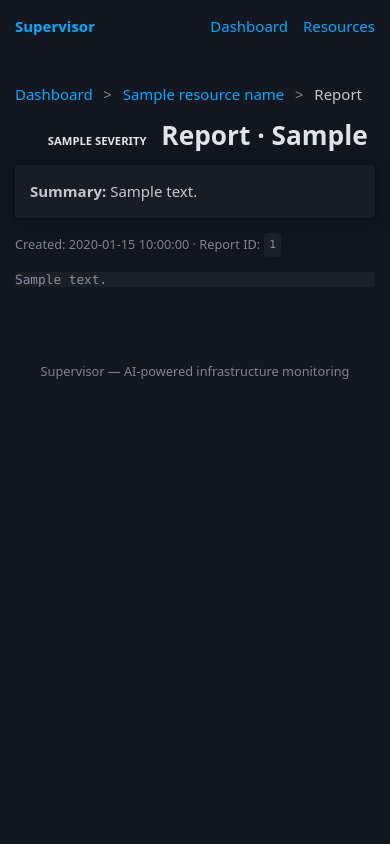
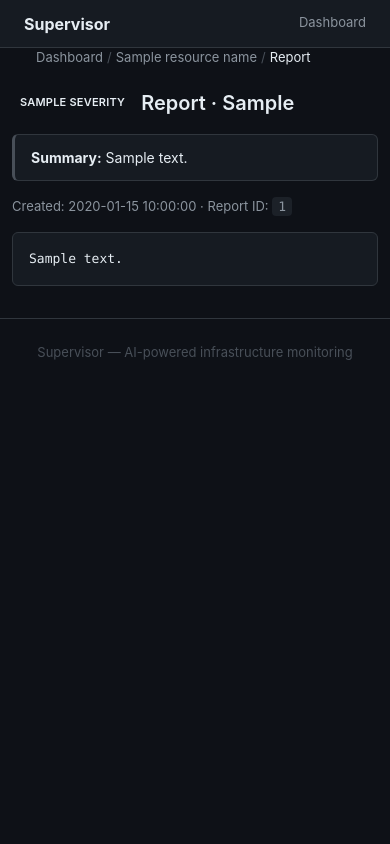
Before and after one commit to devsquall/supavision, a FastAPI app: template src/supervisor/web/templates/report_detail.html in a window 390 px wide. Run offline with FastAPI, Linux system fonts and the light colour scheme; the template is opened without the code that fills it: most values are stand-ins (such as "Sample title", 1, 10 or a date in 2020); parts of the project's set-up code (start-up, migrations or seed data) failed here and were passed over; some libraries are stand-ins or nearby versions.

Commit message:
Dashboard rewrite: custom CSS design system, zero framework dependencies
Replaced PicoCSS prototype with production-quality custom CSS:
- Design tokens: 20+ CSS custom properties (colors, spacing, typography)
- GitHub-inspired dark palette with WCAG AA contrast ratios
- 4px spacing grid (4, 8, 12, 16, 24, 32, 48)
- System font stack (no downloads)
- Responsive: 3 breakpoints (desktop → tablet → mobile)

Components (BEM naming):
- .nav: sticky 48px top bar
- .stat-card: colored top border, severity variants
- .resource-card: left accent border, header/info/meta sections
- .badge: 11px uppercase pills with dim background
- .btn: 32px height, outline variant, disabled state
- .table: bordered container, alternating rows, uppercase headers
- .report-view: monospace scrollable pre
- .breadcrumb: slash-separated navigation
- .toast: slide-in notifications (success/error), auto-dismiss 3s
- .skeleton: shimmer loading placeholders

Interactions (50 lines vanilla JS):
- Button shows "Running..." on click, re-enables after 2s
- Toast notification on action success/error
- Filtered to user actions only (not polling refreshes)

Backend fixes:
- Action endpoints return 204 (not dead HTML)
- Resource validation before background tasks
- Static file serving via FastAPI StaticFiles mount

Accessibility:
- ARIA roles (navigation, main, region, polite live regions)
- Semantic HTML (nav, main, th scope, sr-only labels)
- Keyboard-navigable buttons and links
- Text labels on all severity indicators (not color-only)

Co-Authored-By: Claude Opus 4.6 (1M context) <noreply@anthropic.com>

```diff
--- a/src/supervisor/web/app.py
+++ b/src/supervisor/web/app.py
@@ -5,8 +5,10 @@ from __future__ import annotations
 import asyncio
 import logging
 from contextlib import asynccontextmanager
+from pathlib import Path
 
 from fastapi import FastAPI
+from fastapi.staticfiles import StaticFiles
 
 from ..db import Store
 from ..engine import Engine
@@ -57,6 +59,10 @@ def create_app(
         version="0.1.0",
         lifespan=lifespan,
     )
+    # Static files (CSS, JS)
+    static_dir = Path(__file__).parent / "static"
+    app.mount("/static", StaticFiles(directory=str(static_dir)), name="static")
+
     app.include_router(api_router)       # /api/v1/* (JSON, requires API key)
     app.include_router(dashboard_router)  # /* (HTML, no auth for dashboard)
 
--- /dev/null
+++ b/src/supervisor/web/static/style.css
@@ -0,0 +1,260 @@
+/* Supervisor — Custom CSS Design System
+   Dark theme, 4px spacing grid, system fonts, zero dependencies */
+
+:root {
+  --color-bg:        #0e1117;
+  --color-surface:   #161b22;
+  --color-surface-2: #1c2128;
+  --color-text:      #e6edf3;
+  --color-text-2:    #8b949e;
+  --color-muted:     #484f58;
+  --color-border:    #30363d;
+  --color-link:      #58a6ff;
+  --color-link-hover:#79c0ff;
+
+  --color-critical:     #f85149;
+  --color-critical-dim: rgba(248, 81, 73, 0.15);
+  --color-warning:      #d29922;
+  --color-warning-dim:  rgba(210, 153, 34, 0.15);
+  --color-healthy:      #3fb950;
+  --color-healthy-dim:  rgba(63, 185, 80, 0.15);
+  --color-unknown:      #484f58;
+  --color-unknown-dim:  rgba(72, 79, 88, 0.15);
+
+  --sp-1: 4px; --sp-2: 8px; --sp-3: 12px; --sp-4: 16px;
+  --sp-6: 24px; --sp-8: 32px; --sp-12: 48px;
+
+  --font-sans: -apple-system, BlinkMacSystemFont, "Segoe UI", "Noto Sans", Helvetica, Arial, sans-serif;
+  --font-mono: ui-monospace, SFMono-Regular, "SF Mono", Menlo, Consolas, monospace;
+
+  --text-xs: 0.6875rem; --text-sm: 0.8125rem; --text-base: 0.875rem;
+  --text-lg: 1rem; --text-xl: 1.25rem; --text-2xl: 1.75rem;
+
+  --radius-sm: 4px; --radius-md: 6px;
+  --transition: 150ms ease;
+  --nav-h: 48px;
+  --max-w: 1200px;
+}
+
+/* Reset */
+*, *::before, *::after { box-sizing: border-box; margin: 0; padding: 0; }
+html { font-size: 16px; }
+body {
+  font-family: var(--font-sans); font-size: var(--text-base);
+  line-height: 1.5; color: var(--color-text); background: var(--color-bg);
+  min-height: 100vh;
+}
+a { color: var(--color-link); text-decoration: none; }
+a:hover { color: var(--color-link-hover); text-decoration: underline; }
+code {
+  font-family: var(--font-mono); font-size: var(--text-sm);
+  background: var(--color-surface-2); padding: 2px 6px; border-radius: var(--radius-sm);
+}
+h2 { font-size: var(--text-xl); font-weight: 600; margin-bottom: var(--sp-4); }
+h3 { font-size: var(--text-lg); font-weight: 600; margin-bottom: var(--sp-3); }
+ul, ol { padding-left: var(--sp-6); }
+li { margin-bottom: var(--sp-1); }
+details { margin-bottom: var(--sp-4); }
+summary { cursor: pointer; font-weight: 500; padding: var(--sp-2) 0; }
+
+/* Layout */
+.container { max-width: var(--max-w); margin: 0 auto; padding: 0 var(--sp-6); }
+.main { padding: var(--sp-6) 0 var(--sp-12); }
+@media (max-width: 768px) { .container { padding: 0 var(--sp-4); } }
+@media (max-width: 480px) { .container { padding: 0 var(--sp-3); } }
+
+/* Nav */
+.nav {
+  height: var(--nav-h); border-bottom: 1px solid var(--color-border);
+  background: var(--color-surface); display: flex; align-items: center;
+  padding: 0 var(--sp-6); position: sticky; top: 0; z-index: 100;
+}
+.nav-inner {
+  max-width: var(--max-w); margin: 0 auto; width: 100%;
+  display: flex; align-items: center; justify-content: space-between;
+}
+.nav-brand {
+  font-weight: 700; font-size: var(--text-lg);
+  color: var(--color-text); text-decoration: none;
+}
+.nav-brand:hover { color: var(--color-text); text-decoration: none; }
+.nav-links { display: flex; gap: var(--sp-4); list-style: none; }
+.nav-links a {
+  font-size: var(--text-sm); color: var(--color-text-2); text-decoration: none;
+}
+.nav-links a:hover { color: var(--color-text); }
+
+/* Stats Grid */
+.stats-grid {
+  display: grid; grid-template-columns: repeat(4, 1fr);
+  gap: var(--sp-4); margin-bottom: var(--sp-6);
+}
+@media (max-width: 768px) { .stats-grid { grid-template-columns: repeat(2, 1fr); } }
+@media (max-width: 480px) { .stats-grid { grid-template-columns: 1fr; } }
+
+.stat-card {
+  background: var(--color-surface); border: 1px solid var(--color-border);
+  border-top: 3px solid var(--color-border); border-radius: var(--radius-md);
+  padding: var(--sp-4); text-align: center;
+}
+.stat-card--critical { border-top-color: var(--color-critical); }
+.stat-card--warning  { border-top-color: var(--color-warning); }
+.stat-card--healthy  { border-top-color: var(--color-healthy); }
+
+.stat-number { font-size: var(--text-2xl); font-weight: 700; line-height: 1; }
+.stat-card--critical .stat-number { color: var(--color-critical); }
+.stat-card--warning  .stat-number { color: var(--color-warning); }
+.stat-card--healthy  .stat-number { color: var(--color-healthy); }
+.stat-label { font-size: var(--text-sm); color: var(--color-text-2); margin-top: var(--sp-1); }
+
+/* Resource Card */
+.resource-card {
+  background: var(--color-surface); border: 1px solid var(--color-border);
+  border-left: 3px solid var(--color-muted); border-radius: var(--radius-md);
+  padding: var(--sp-3) var(--sp-4); margin-bottom: var(--sp-3);
+}
+.resource-card--healthy  { border-left-color: var(--color-healthy); }
+.resource-card--warning  { border-left-color: var(--color-warning); }
+.resource-card--critical { border-left-color: var(--color-critical); }
+
+.resource-card-header {
+  display: flex; align-items: center; justify-content: space-between; gap: var(--sp-3);
+}
+.resource-card-info {
+  display: flex; align-items: center; gap: var(--sp-2); min-width: 0; flex: 1;
+}
+.resource-card-name {
+  font-weight: 500; color: var(--color-link); text-decoration: none;
+  white-space: nowrap; overflow: hidden; text-overflow: ellipsis;
+}
+.resource-card-name:hover { color: var(--color-link-hover); text-decoration: underline; }
+.resource-card-meta {
+  font-size: var(--text-sm); color: var(--color-text-2); margin-top: var(--sp-1); padding-left: var(--sp-1);
+}
+@media (max-width: 480px) {
+  .resource-card-header { flex-direction: column; align-items: flex-start; }
+  .resource-card-header .btn { align-self: flex-end; margin-top: var(--sp-2); }
+}
+
+/* Badge */
+.badge {
+  display: inline-flex; align-items: center;
+  padding: 2px var(--sp-2); border-radius: 10px;
+  font-size: var(--text-xs); font-weight: 600; text-transform: uppercase;
+  letter-spacing: 0.02em; white-space: nowrap; vertical-align: middle;
+}
+.badge--healthy  { background: var(--color-healthy-dim);  color: var(--color-healthy); }
+.badge--warning  { background: var(--color-warning-dim);  color: var(--color-warning); }
+.badge--critical { background: var(--color-critical-dim);  color: var(--color-critical); }
+.badge--unknown  { background: var(--color-unknown-dim);  color: var(--color-unknown); }
+.badge--type {
+  background: var(--color-surface-2); color: var(--color-text-2);
+  border: 1px solid var(--color-border);
+}
+
+/* Button */
+.btn {
+  display: inline-flex; align-items: center; justify-content: center; gap: var(--sp-1);
+  height: 32px; padding: 0 var(--sp-3);
+  font-family: var(--font-sans); font-size: var(--text-sm); font-weight: 500;
+  color: #fff; background: var(--color-link); border: 1px solid transparent;
+  border-radius: var(--radius-md); cursor: pointer; transition: background var(--transition);
+  text-decoration: none; white-space: nowrap; line-height: 1;
+}
+.btn:hover { background: var(--color-link-hover); color: #fff; text-decoration: none; }
+.btn:disabled { opacity: 0.5; cursor: not-allowed; pointer-events: none; }
+.btn-outline {
+  background: transparent; color: var(--color-text-2); border-color: var(--color-border);
+}
+.btn-outline:hover {
+  background: var(--color-surface-2); color: var(--color-text); border-color: var(--color-text-2);
+}
+
+/* Table */
+.table-wrap {
+  overflow-x: auto; border: 1px solid var(--color-border); border-radius: var(--radius-md);
+}
+.table { width: 100%; border-collapse: collapse; font-size: var(--text-sm); }
+.table th, .table td {
+  padding: var(--sp-2) var(--sp-3); text-align: left; border-bottom: 1px solid var(--color-border);
+}
+.table th {
+  font-weight: 500; color: var(--color-text-2); background: var(--color-surface);
+  font-size: 0.75rem; text-transform: uppercase; letter-spacing: 0.04em;
+}
+.table tbody tr:nth-child(even) { background: var(--color-surface); }
+.table tbody tr:hover { background: var(--color-surface-2); }
+.table tbody tr:last-child td { border-bottom: none; }
+
+/* Report View */
+.report-view {
+  background: var(--color-surface); border: 1px solid var(--color-border);
+  border-radius: var(--radius-md); padding: var(--sp-4);
+  max-height: 600px; overflow-y: auto;
+  font-family: var(--font-mono); font-size: var(--text-sm);
+  line-height: 1.5; white-space: pre-wrap; word-break: break-word;
+}
+
+/* Breadcrumb */
+.breadcrumb { display: flex; gap: var(--sp-1); list-style: none; margin: 0 0 var(--sp-4); font-size: var(--text-sm); }
+.breadcrumb li { display: flex; align-items: center; }
+.breadcrumb li + li::before { content: "/"; margin-right: var(--sp-1); color: var(--color-muted); }
+.breadcrumb a { color: var(--color-text-2); }
+.breadcrumb a:hover { color: var(--color-text); }
+
+/* Toast */
+.toast-container {
+  position: fixed; top: calc(var(--nav-h) + var(--sp-3)); right: var(--sp-4);
+  z-index: 200; display: flex; flex-direction: column; gap: var(--sp-2); pointer-events: none;
+}
+.toast {
+  background: var(--color-surface); border: 1px solid var(--color-border);
+  border-radius: var(--radius-md); padding: var(--sp-3) var(--sp-4);
+  font-size: var(--text-sm); box-shadow: 0 4px 12px rgba(0,0,0,0.4);
+  pointer-events: auto; animation: toast-in var(--transition) ease forwards; max-width: 360px;
+}
+.toast--success { border-left: 3px solid var(--color-healthy); }
+.toast--error   { border-left: 3px solid var(--color-critical); }
+.toast.hiding   { animation: toast-out var(--transition) ease forwards; }
+@keyframes toast-in  { from { opacity:0; transform:translateX(20px); } to { opacity:1; transform:translateX(0); } }
+@keyframes toast-out { from { opacity:1; transform:translateX(0); } to { opacity:0; transform:translateX(20px); } }
+
+/* Skeleton */
+.skeleton {
+  background: var(--color-surface); border-radius: var(--radius-md);
+  position: relative; overflow: hidden;
+}
+.skeleton::after {
+  content: ""; position: absolute; inset: 0;
+  background: linear-gradient(90deg, transparent, var(--color-surface-2), transparent);
+  animation: shimmer 1.5s ease-in-out infinite;
+}
+@keyframes shimmer { from { transform: translateX(-100%); } to { transform: translateX(100%); } }
+.skeleton-card { height: 56px; margin-bottom: var(--sp-3); }
+
+/* Utility */
+.text-muted { color: var(--color-text-2); }
+.text-sm { font-size: var(--text-sm); }
+.page-header {
+  display: flex; align-items: center; justify-content: space-between;
+  gap: var(--sp-4); margin-bottom: var(--sp-4); flex-wrap: wrap;
+}
+.page-header h2 { margin-bottom: 0; display: flex; align-items: center; gap: var(--sp-2); }
+.actions { display: flex; gap: var(--sp-2); }
+.empty-state {
+  background: var(--color-surface); border: 1px dashed var(--color-border);
+  border-radius: var(--radius-md); padding: var(--sp-8) var(--sp-6);
+  text-align: center; color: var(--color-text-2);
+}
+.footer {
+  text-align: center; padding: var(--sp-6) 0; color: var(--color-muted);
+  font-size: var(--text-sm); border-top: 1px solid var(--color-border); margin-top: var(--sp-8);
+}
+.mt-4 { margin-top: var(--sp-4); }
+.mt-6 { margin-top: var(--sp-6); }
+.mb-4 { margin-bottom: var(--sp-4); }
+.mb-6 { margin-bottom: var(--sp-6); }
+.sr-only {
+  position: absolute; width: 1px; height: 1px; padding: 0; margin: -1px;
+  overflow: hidden; clip: rect(0,0,0,0); border: 0;
+}
--- a/src/supervisor/web/templates/base.html
+++ b/src/supervisor/web/templates/base.html
@@ -1,106 +1,26 @@
 <!DOCTYPE html>
-<html lang="en" data-theme="dark">
+<html lang="en">
 <head>
   <meta charset="utf-8">
   <meta name="viewport" content="width=device-width, initial-scale=1">
   <title>{% block title %}Supervisor{% endblock %}</title>
-    <link rel="stylesheet" href="https://cdn.jsdelivr.net/npm/@picocss/pico@2/css/pico.min.css">
-    <script src="https://unpkg.com/htmx.org@2.0.4"></script>
-    <style>
-        :root {
-            --pico-font-size: 15px;
-        }
-        nav { margin-bottom: 0; }
-        .health-dot {
-            display: inline-block;
-            width: 12px; height: 12px;
-            border-radius: 50%;
-            margin-right: 6px;
-            vertical-align: middle;
-        }
-        .dot-healthy { background: #2ecc71; }
-        .dot-warning { background: #f39c12; }
-        .dot-critical { background: #e74c3c; }
-        .dot-unknown { background: #95a5a6; }
-        .resource-card {
-            border-left: 4px solid var(--pico-muted-border-color);
-            padding: 1rem 1.5rem;
-            margin-bottom: 0.75rem;
-            border-radius: 4px;
-            background: var(--pico-card-background-color);
-        }
-        .resource-card.healthy { border-left-color: #2ecc71; }
-        .resource-card.warning { border-left-color: #f39c12; }
-        .resource-card.critical { border-left-color: #e74c3c; }
-        .badge {
-            display: inline-block;
-            padding: 2px 8px;
-            border-radius: 12px;
-            font-size: 0.75rem;
-            font-weight: 600;
-            text-transform: uppercase;
-        }
-        .badge-healthy { background: #2ecc7130; color: #2ecc71; }
-        .badge-warning { background: #f39c1230; color: #f39c12; }
-        .badge-critical { background: #e74c3c30; color: #e74c3c; }
-        .badge-unknown { background: #95a5a630; color: #95a5a6; }
-        .badge-type {
-            background: var(--pico-muted-border-color);
-            color: var(--pico-muted-color);
-        }
-        .stats-grid {
-            display: grid;
-            grid-template-columns: repeat(auto-fit, minmax(150px, 1fr));
-            gap: 1rem;
-            margin-bottom: 1.5rem;
-        }
-        .stat-card {
-            text-align: center;
-            padding: 1rem;
-            border-radius: 8px;
-            background: var(--pico-card-background-color);
-        }
-        .stat-card .number {
-            font-size: 2rem;
-            font-weight: 700;
-            line-height: 1;
-        }
-        .stat-card .label {
-            font-size: 0.8rem;
-            color: var(--pico-muted-color);
-            margin-top: 0.25rem;
-        }
-        pre.report {
-            max-height: 500px;
-            overflow-y: auto;
-            font-size: 0.85rem;
-            white-space: pre-wrap;
-        }
-        .actions { display: flex; gap: 0.5rem; }
-        .actions button, .actions a {
-            font-size: 0.85rem;
-            padding: 0.4rem 0.8rem;
-        }
-        .muted { color: var(--pico-muted-color); font-size: 0.85rem; }
-    </style>
+  <link rel="stylesheet" href="/static/style.css">
+  <script src="https://unpkg.com/htmx.org@2.0.4/dist/htmx.min.js"></script>
 </head>
 <body>
-    <nav class="container-fluid">
-        <ul>
-            <li><a href="/"><strong>Supervisor</strong></a></li>
+  <nav class="nav" role="navigation" aria-label="Main navigation">
+    <div class="nav-inner">
+      <a href="/" class="nav-brand">Supervisor</a>
+      <ul class="nav-links">
+        <li><a href="/">Dashboard</a></li>
       </ul>
-        <ul>
-            <li><a href="/">Dashboard</a></li>
-            <li><a href="/resources">Resources</a></li>
-        </ul>
+    </div>
   </nav>
-    <main class="container">
+  <main class="container main" role="main">
     {% block content %}{% endblock %}
   </main>
-    <footer class="container">
-        <p class="muted" style="text-align:center; margin-top:2rem;">
-            Supervisor &mdash; AI-powered infrastructure monitoring
-        </p>
-    </footer>
+  <footer class="container footer">Supervisor &mdash; AI-powered infrastructure monitoring</footer>
+  <div id="toast-container" class="toast-container" aria-live="polite"></div>
+  <script src="/static/supervisor.js"></script>
 </body>
 </html>
--- a/src/supervisor/web/templates/report_detail.html
+++ b/src/supervisor/web/templates/report_detail.html
@@ -1,32 +1,31 @@
 {% extends "base.html" %}
 {% block title %}Report - Supervisor{% endblock %}
 {% block content %}
-<nav aria-label="breadcrumb">
-    <ul>
+<ul class="breadcrumb" aria-label="Breadcrumb">
   <li><a href="/">Dashboard</a></li>
   <li><a href="/resources/{{ report.resource_id }}">{{ resource_name }}</a></li>
   <li>Report</li>
 </ul>
-</nav>
 
+<div class="page-header">
   <h2>
     {% if evaluation %}
-    <span class="health-dot dot-{{ evaluation.severity }}"></span>
-    <span class="badge badge-{{ evaluation.severity }}">{{ evaluation.severity }}</span>
+    <span class="badge badge--{{ evaluation.severity }}">{{ evaluation.severity }}</span>
     {% endif %}
     Report &middot; {{ report.run_type }}
   </h2>
+</div>
 
 {% if evaluation %}
-<article>
+<div class="resource-card resource-card--{{ evaluation.severity }} mb-4">
   <strong>Summary:</strong> {{ evaluation.summary }}
-</article>
+</div>
 {% endif %}
 
-<p class="muted">
+<p class="text-muted text-sm mb-4">
   Created: {{ report.created_at }} &middot;
   Report ID: <code>{{ report.id }}</code>
 </p>
 
-<pre class="report">{{ report.content }}</pre>
+<pre class="report-view">{{ report.content }}</pre>
 {% endblock %}
```
Also changed, not shown: src/supervisor/web/dashboard.py (+13 -7 lines), src/supervisor/web/static/supervisor.js (added, +42 -0 lines), src/supervisor/web/templates/dashboard.html (+22 -19 lines), src/supervisor/web/templates/resource_detail.html (+37 -30 lines), src/supervisor/web/templates/resource_list.html (+16 -17 lines). Lines whose indentation alone changed are shown as unchanged.
